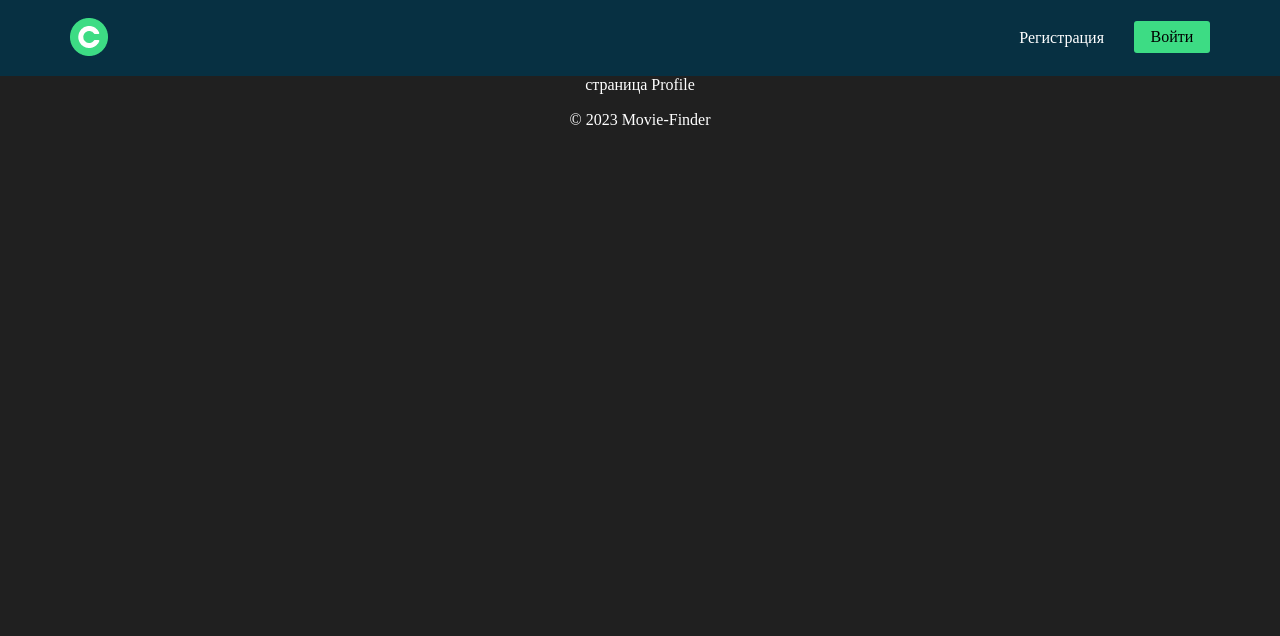
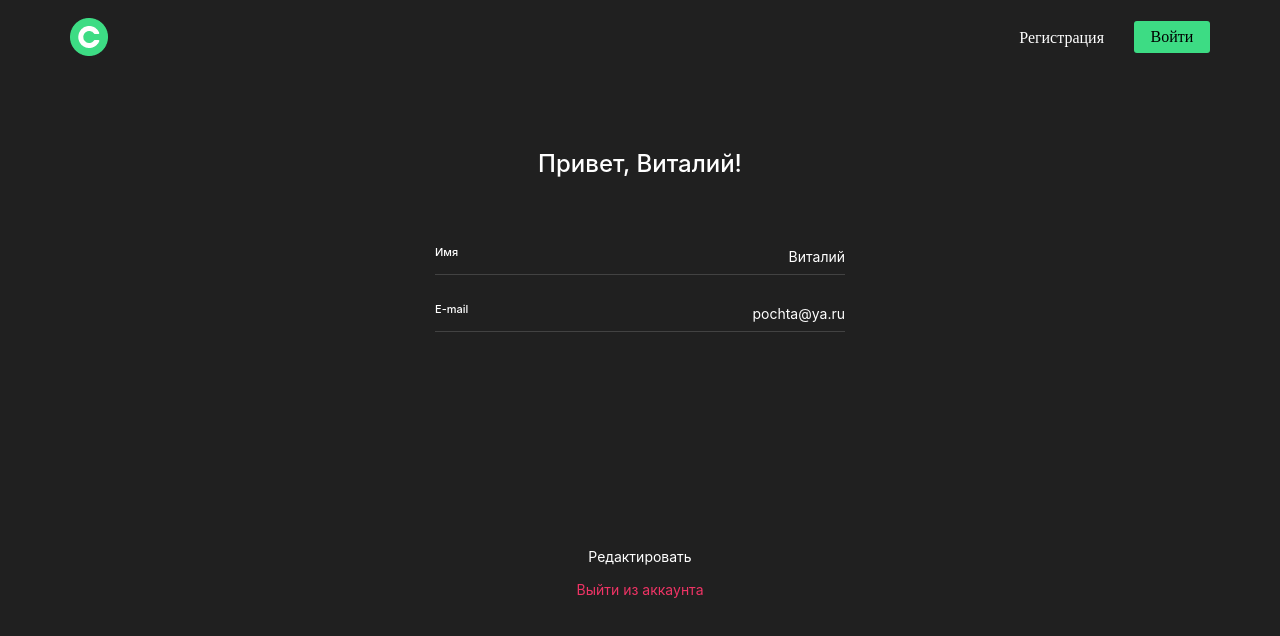
Before and after one commit to Helinter/movies-explorer-frontend, a React app: page /profile in a window 1280 px wide. Built offline with nearby package versions, Linux system fonts and the light colour scheme.

Commit message:
страницы 404 и редактирования профиля

```diff
--- a/src/components/App/App.js
+++ b/src/components/App/App.js
@@ -5,6 +5,7 @@ import Login from '../Login/Login';
 import Movies from '../Movies/Movies';
 import Profile from '../Profile/Profile';
 import SavedMovies from '../SavedMovies/SavedMovies';
+import NotFound from '../NotFound/NotFound';
 import { BrowserRouter as Router, Routes, Route } from 'react-router-dom';
 
 
@@ -22,6 +23,7 @@ function App() {
           <Route path="/movies" element={<Movies />}/>
           <Route path="/saved-movies" element={<SavedMovies />}/>
           <Route path="/profile" element={<Profile />}/>
+          <Route path="*" element={<NotFound />} />
 
         </Routes>
 
--- a/src/components/Header/Header.css
+++ b/src/components/Header/Header.css
@@ -3,7 +3,7 @@
   flex-direction: row;
   min-height: 74px;
   width: 100vw;
-  background-color: #073042;
+  background-color: #202020;
 }
 
 .header__logo {
--- /dev/null
+++ b/src/components/NotFound/NotFound.css
@@ -0,0 +1,43 @@
+.NotFound{
+  display: flex;
+  flex-direction: column;
+  align-items: center;
+}
+
+.NotFound__title {
+  margin: 0;
+  padding: 0;
+  font-family: 'Inter', Arial, sans-serif;
+  font-weight: 400;
+  font-size: 140px;
+  line-height: 169.43px;
+  text-align: center;
+  margin-top: 256px;
+  margin-bottom: 5px;
+}
+
+.NotFound__subtitle {
+  margin: 0;
+  padding: 0;
+  font-family: 'Inter', Arial, sans-serif;
+  font-weight: 400;
+  font-size: 16px;
+  line-height: 19.36px;
+  text-align: center;
+}
+
+.NotFound__link{
+  text-decoration: none;
+  color: inherit;
+  cursor: pointer;
+  margin: 0;
+  padding: 0;
+  font-family: 'Inter', Arial, sans-serif;
+  font-style: normal;
+  font-weight: 400;
+  font-size: 14px;
+  line-height: 17px;
+  text-align: center;
+  color: #4285F4;
+  margin-top: 184px;
+}
--- /dev/null
+++ b/src/components/NotFound/NotFound.js
@@ -0,0 +1,16 @@
+import { Link } from 'react-router-dom';
+
+function NotFound () {
+  return (
+  <>
+
+      <div className="NotFound">
+        <h1 className="NotFound__title">404</h1>
+        <p className="NotFound__subtitle">Страница не найдена</p>
+        <Link className="NotFound__link" to="/">Назад</Link>
+      </div >
+  </>
+  );
+}
+
+export default NotFound ;
--- a/src/components/Profile/Profile.css
+++ b/src/components/Profile/Profile.css
@@ -0,0 +1,111 @@
+.profile {
+  color: white;
+  display: flex;
+  max-width: 410px;
+  flex-direction: column;
+}
+
+.profile__title{
+  margin: 0;
+  padding: 0;
+  margin-bottom: 40px;
+  font-family: 'Inter', Arial, sans-serif;
+font-weight: 500;
+font-size: 24px;
+align-self: center;
+margin-top: 74px;
+}
+
+.profile__input-container{
+  position: relative;
+}
+
+.profile__input {
+  border: none;
+  appearance: none;
+  color: white;
+  padding: 0;
+  margin-top: 30px;
+  font-family: 'Inter', Arial, sans-serif;
+  font-style: normal;
+  font-weight: 400;
+  font-size: 14px;
+  line-height: 17px;
+  background-color: #202020;
+  width: 100%;
+  border-bottom: 1px solid #424242;
+  padding-bottom: 9px;
+  outline: none;
+  width: 410px;
+  text-align: right;
+}
+
+.profile__input:focus {
+  border-bottom-color: #4285F4;
+}
+
+.profile__input-label {
+  position: absolute;
+  bottom: 16px;
+  left: 0;
+  transition: 0.3s;
+  pointer-events: none;
+  font-family: 'Inter', sans-serif;
+  font-weight: 500;
+  font-size: 11px;
+  line-height: 13.31px;
+  color: white;
+}
+
+.profile__button {
+  color: black;
+  padding: 0;
+  background: #4285F4;
+  color: white;
+  border: 0;
+  border-radius: 2px;
+  margin-top: 216px;
+  width: 358px;
+  height: 50px;
+  margin-bottom: 15px;
+  font-family: 'Inter';
+  font-style: normal;
+  font-weight: 400;
+  font-size: 18px;
+  line-height: 22px;
+  text-align: center;
+  align-self: center;
+  cursor: pointer;
+  margin-left: auto;
+  width: 410px;
+  display: none;
+}
+
+.profile__link{
+  text-decoration: none;
+  color: inherit;
+  cursor: pointer;
+  margin: 0;
+  padding: 0;
+  font-family: 'Inter', Arial, sans-serif;
+  font-style: normal;
+  font-weight: 400;
+  font-size: 14px;
+  line-height: 17px;
+  text-align: center;
+  color: #EE3465;
+  margin-top: 16px;
+}
+
+.profile__link-q{
+  margin: 0;
+  padding: 0;
+  font-family: 'Inter', Arial, sans-serif;
+  font-style: normal;
+  font-weight: 400;
+  font-size: 14px;
+  line-height: 17px;
+  text-align: center;
+  color: white;
+  margin-top: 216px;
+}
--- a/src/components/Profile/Profile.js
+++ b/src/components/Profile/Profile.js
@@ -1,14 +1,50 @@
-import Header from '../Header/Header'
-import Footer from '../Footer/Footer'
+import Header from '../Header/Header';
+import { Link } from 'react-router-dom';
 
 function Profile() {
   return (
   <>
     <Header />
-    <div className="Profile">
-      страница Profile
-    </div>
-    <Footer />
+      <div className="profile">
+        <p className="profile__title">Привет, Виталий!</p>
+        <form >
+        <div className="profile__input-container">
+            <input
+              id="profileName"
+              className="profile__input"
+              minLength="2"
+              maxLength="30"
+              type="text"
+              name="formSignInPassword"
+              required
+              value="Виталий"
+            />
+            <label className="profile__input-label" for="profileName">Имя</label>
+          </div>
+          <div className="profile__input-container">
+            <input
+              id="profileEmail"
+              className="profile__input"
+              minLength="2"
+              maxLength="30"
+              type="text"
+              name="formSignInEmail"
+              required
+              value="pochta@ya.ru"
+            />
+            <label className="profile__input-label" for="profileEmail">E-mail</label>
+          </div>
+          <button type="submit" className="profile__button" id="SignInSubmit">
+            Сохранить
+          </button>
+
+        </form >
+
+          <p className="profile__link-q">Редактировать</p>
+            <Link className="profile__link" to="/signin">Выйти из аккаунта</Link>
+
+
+      </div >
   </>
   );
 }
--- a/src/components/Register/Register.css
+++ b/src/components/Register/Register.css
@@ -102,5 +102,4 @@ color: #8B8B8B;
 font-weight: 500;
 font-size: 24px;
 line-height: 29.05px;
-
 }
--- a/src/index.css
+++ b/src/index.css
@@ -2,3 +2,5 @@
 @import url(./components/App/App.css);
 @import url(./components/Header/Header.css);
 @import url(./components/Register/Register.css);
+@import url(./components/NotFound/NotFound.css);
+@import url(./components/Profile/Profile.css);
```
